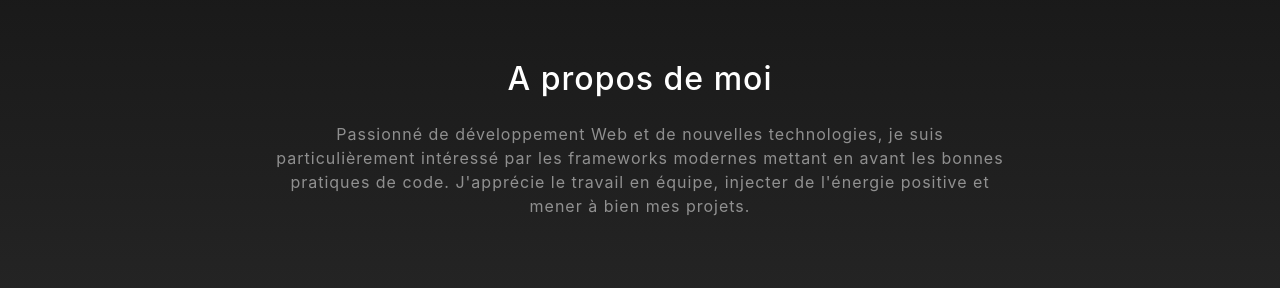
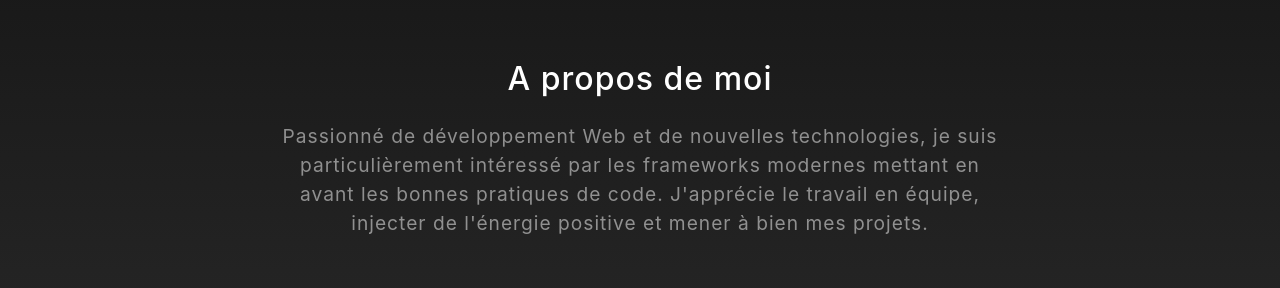
Before and after one commit to ValentinMi/projet-cv, a website with bundled scripts: page index.html in a window 1280 px wide. Shown: the part 900-1188 px from the top of the page. Built offline with nearby package versions, Linux system fonts and the light colour scheme; files whose address does not match are found by name.

Commit message:
Fix peetch font-size

```diff
--- a/css/style.css
+++ b/css/style.css
@@ -69,3 +69,7 @@ body{
     display: flex;
     justify-content: center;
 }
+
+.peetch{
+    font-size: 1.2em;
+}
--- a/index.html
+++ b/index.html
@@ -76,7 +76,7 @@
       <div class="row">
         <div class="col-lg-8 mx-auto">
           <h2 class="text-white mb-4">A propos de moi</h2>
-          <p class="text-white-50">Passionné de développement Web et de nouvelles technologies, je suis
+          <p class="text-white-50 peetch">Passionné de développement Web et de nouvelles technologies, je suis
             particulièrement intéressé par les frameworks modernes mettant en avant les bonnes pratiques de code.
             J'apprécie le travail en équipe, injecter de l'énergie positive et mener à bien mes projets.</p>
         </div>
```
